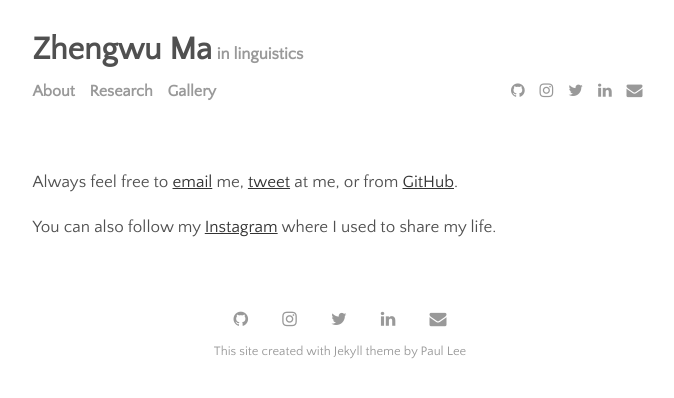
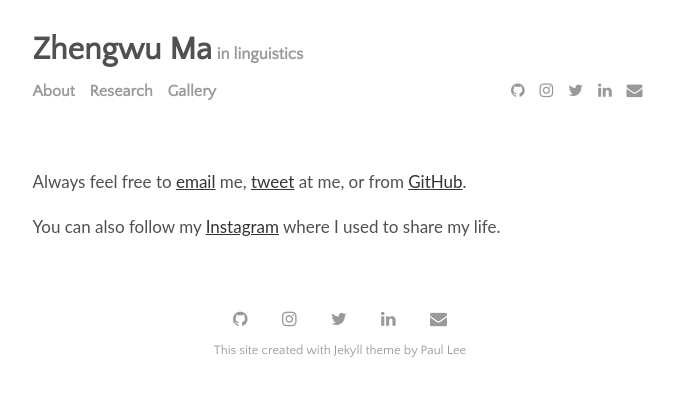
Before and after one commit to zhengwuma/zhengwuma.github.io, a Jekyll site: the page built from menu/contact.md, in a window 1280 px wide. Shown: the top 398 px of the page, without its empty margins (300-974 px from the left). Built offline with Jekyll 4.4.1, drawn with Linux system fonts in a browser that asks for light colours.

Commit message:
Update _base.scss

```diff
--- a/_sass/_base.scss
+++ b/_sass/_base.scss
@@ -3,7 +3,7 @@
 */
 
 body {
-  font-family: $sans-serif-font-family;
+  font-family: 'Lato',sans-serif;
   font-size: 17px;
   color: $body-color;
   line-height: 1.75rem;
```
